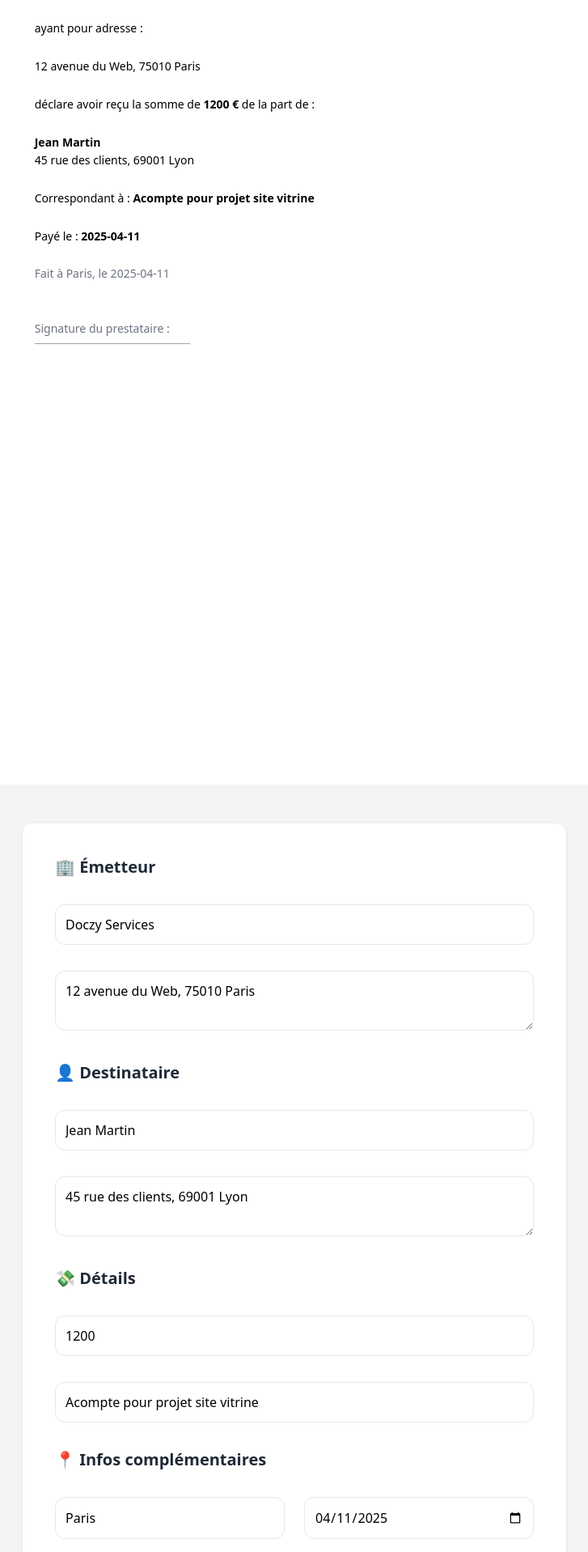
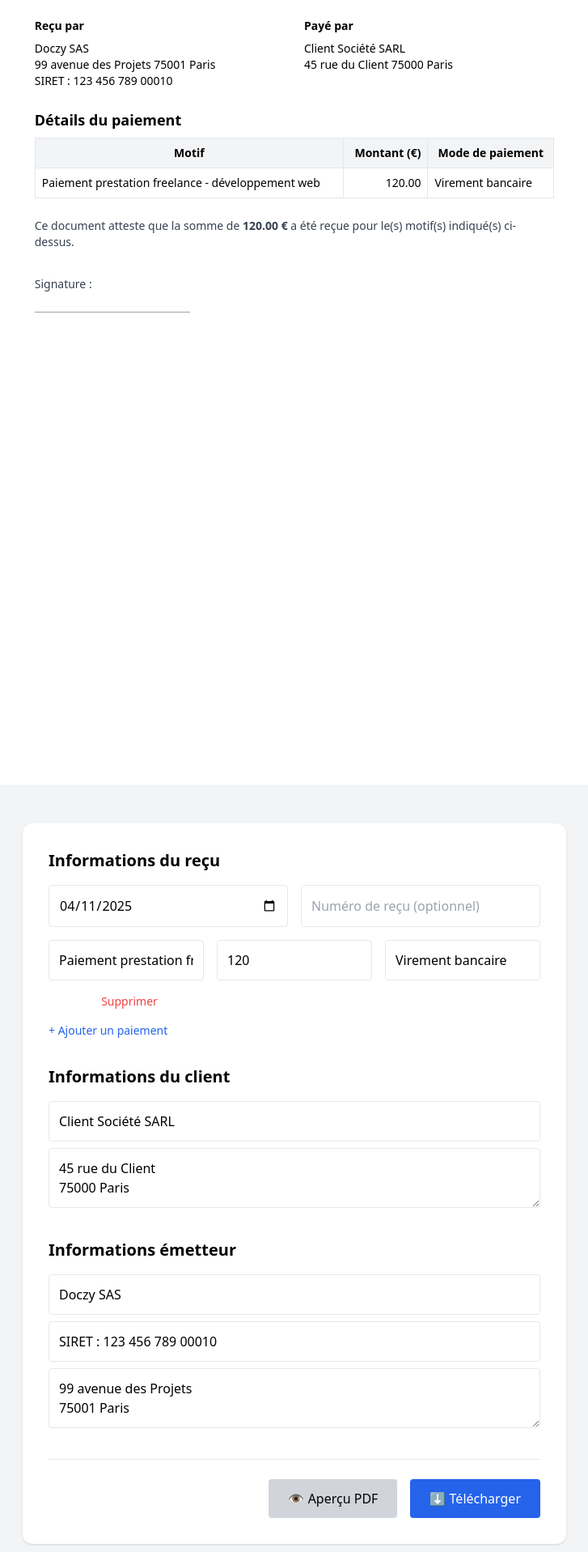
Before and after one commit to Ju-Henry1/Doczy, a Nuxt app: page /recu-paiement in a window 1280 px wide. Shown: the part 243-2160 px from the top of the page at 81% size, without its empty margins (276-1003 px from the left). Built offline with nearby package versions, Linux system fonts and the light colour scheme.

Commit message:
Recu paiemenent - Good

```diff
--- a/pages/recu-paiement.vue
+++ b/pages/recu-paiement.vue
@@ -6,70 +6,129 @@
       class="bg-white text-sm leading-relaxed space-y-6"
       style="width: 210mm; min-height: 297mm; padding: 20mm; margin: auto;"
     >
-        <h1 class="text-2xl font-bold text-center text-green-700 uppercase mb-6">Reçu de paiement</h1>
+      <h1 class="text-2xl font-bold text-center text-blue-700 uppercase">Reçu de paiement</h1>
+      <p class="text-right text-sm">Date : {{ receipt.date }}</p>
+      <p v-if="receipt.number" class="text-right text-sm text-gray-500">N° reçu : {{ receipt.number }}</p>
 
-        <p>Je soussigné <strong>{{ receipt.vendorName }}</strong>,</p>
-        <p>ayant pour adresse :</p>
-        <p>{{ receipt.vendorAddress }}</p>
+      <div class="grid grid-cols-2 gap-6 text-sm">
+        <div>
+          <h2 class="font-semibold mb-2">Reçu par</h2>
+          <p>{{ receipt.issuerName }}</p>
+          <p>{{ receipt.issuerAddress }}</p>
+          <p>{{ receipt.issuerSiret }}</p>
+        </div>
 
-        <p>déclare avoir reçu la somme de <strong>{{ receipt.amount }} €</strong> de la part de :</p>
-        <p>
-          <strong>{{ receipt.clientName }}</strong><br />
-          {{ receipt.clientAddress }}
-        </p>
+        <div>
+          <h2 class="font-semibold mb-2">Payé par</h2>
+          <p>{{ receipt.clientName }}</p>
+          <p>{{ receipt.clientAddress }}</p>
+        </div>
+      </div>
 
-        <p>Correspondant à : <strong>{{ receipt.reason }}</strong></p>
-        <p>Payé le : <strong>{{ receipt.date }}</strong></p>
+      <div class="mt-8">
+        <h2 class="font-semibold text-lg mb-2">Détails du paiement</h2>
+        <table class="w-full border text-sm">
+          <thead class="bg-gray-100">
+            <tr>
+              <th class="p-2 border">Motif</th>
+              <th class="p-2 border text-right">Montant (€)</th>
+              <th class="p-2 border">Mode de paiement</th>
+            </tr>
+          </thead>
+          <tbody>
+            <tr v-for="(line, index) in receipt.lines" :key="index">
+              <td class="p-2 border">{{ line.reason }}</td>
+              <td class="p-2 border text-right">{{ format(line.amount) }}</td>
+              <td class="p-2 border">{{ line.method }}</td>
+            </tr>
+          </tbody>
+        </table>
+      </div>
 
-        <div class="mt-10 text-sm text-gray-500">
-          <p>Fait à {{ receipt.city }}, le {{ receipt.date }}</p>
-          <p class="mt-12">Signature du prestataire :</p>
-          <div class="border-t border-gray-400 w-48 mt-2"></div>
+      <div class="mt-8 text-sm text-gray-700">
+        <p>Ce document atteste que la somme de <strong>{{ format(totalAmount) }} €</strong> a été reçue pour le(s) motif(s) indiqué(s) ci-dessus.</p>
+        <p class="mt-8">Signature :</p>
+        <div class="mt-6 border-t border-gray-400 w-48"></div>
       </div>
     </div>
 
     <!-- Formulaire -->
-      <form class="max-w-2xl mx-auto bg-white p-10 shadow rounded-xl space-y-8">
-        <h2 class="text-xl font-bold text-gray-800">🏢 Émetteur</h2>
-        <input v-model="receipt.vendorName" placeholder="Nom / entreprise" class="p-3 border rounded-xl w-full" />
-        <textarea v-model="receipt.vendorAddress" placeholder="Adresse complète" rows="2" class="p-3 border rounded-xl w-full" />
-
-        <h2 class="text-xl font-bold text-gray-800">👤 Destinataire</h2>
-        <input v-model="receipt.clientName" placeholder="Nom du client" class="p-3 border rounded-xl w-full" />
-        <textarea v-model="receipt.clientAddress" placeholder="Adresse du client" rows="2" class="p-3 border rounded-xl w-full" />
-
-        <h2 class="text-xl font-bold text-gray-800">💸 Détails</h2>
-        <input v-model.number="receipt.amount" type="number" placeholder="Montant en €" class="p-3 border rounded-xl w-full" />
-        <input v-model="receipt.reason" placeholder="Motif (ex: acompte site web)" class="p-3 border rounded-xl w-full" />
-
-        <h2 class="text-xl font-bold text-gray-800">📍 Infos complémentaires</h2>
-        <div class="grid grid-cols-2 gap-6">
-          <input v-model="receipt.city" placeholder="Ville de signature" class="p-3 border rounded-xl" />
-          <input v-model="receipt.date" type="date" class="p-3 border rounded-xl" />
+    <form class="max-w-2xl mx-auto bg-white p-8 shadow rounded-xl space-y-8">
+      <div>
+        <h2 class="text-xl font-bold mb-4">Informations du reçu</h2>
+        <div class="grid grid-cols-2 gap-4">
+          <input v-model="receipt.date" type="date" class="p-3 border rounded w-full" />
+          <input v-model="receipt.number" placeholder="Numéro de reçu (optionnel)" class="p-3 border rounded w-full" />
         </div>
 
-        <div class="flex justify-end gap-6 pt-6 border-t">
-          <button @click.prevent="generatePDF('preview')" class="bg-gray-300 px-6 py-3 rounded hover:bg-gray-400">👁️ Aperçu</button>
-          <button @click.prevent="generatePDF('download')" class="bg-green-600 text-white px-6 py-3 rounded hover:bg-green-700">⬇️ Télécharger</button>
+        <div class="space-y-4 mt-4">
+          <div
+            v-for="(line, index) in receipt.lines"
+            :key="index"
+            class="grid grid-cols-3 gap-4 items-center"
+          >
+            <input v-model="line.reason" placeholder="Motif" class="p-3 border rounded" />
+            <input v-model.number="line.amount" type="number" placeholder="Montant" class="p-3 border rounded" />
+            <input v-model="line.method" placeholder="Mode de paiement" class="p-3 border rounded" />
+            <button
+              @click.prevent="receipt.lines.splice(index, 1)"
+              class="text-red-500 text-sm ml-2"
+            >Supprimer</button>
+          </div>
+          <button
+            @click.prevent="receipt.lines.push({ reason: '', amount: 0, method: '' })"
+            class="text-blue-600 text-sm"
+          >+ Ajouter un paiement</button>
+        </div>
+      </div>
+
+      <div>
+        <h2 class="text-xl font-bold mb-4">Informations du client</h2>
+        <input v-model="receipt.clientName" placeholder="Nom du client" class="p-3 border rounded w-full mb-2" />
+        <textarea v-model="receipt.clientAddress" rows="2" placeholder="Adresse du client" class="p-3 border rounded w-full" />
+      </div>
+
+      <div>
+        <h2 class="text-xl font-bold mb-4">Informations émetteur</h2>
+        <input v-model="receipt.issuerName" placeholder="Nom de l'émetteur" class="p-3 border rounded w-full mb-2" />
+        <input v-model="receipt.issuerSiret" placeholder="SIRET / TVA" class="p-3 border rounded w-full mb-2" />
+        <textarea v-model="receipt.issuerAddress" rows="2" placeholder="Adresse de l'émetteur" class="p-3 border rounded w-full" />
+      </div>
+
+      <div class="flex justify-end gap-4 pt-6 border-t">
+        <button @click.prevent="generatePDF('preview')" type="button" class="bg-gray-300 px-6 py-3 rounded hover:bg-gray-400">👁️ Aperçu PDF</button>
+        <button @click.prevent="generatePDF('download')" type="button" class="bg-blue-600 text-white px-6 py-3 rounded hover:bg-blue-700">⬇️ Télécharger</button>
       </div>
     </form>
   </div>
 </template>
 
 <script setup>
-  import { ref, onMounted } from 'vue'
+import { ref, computed, onMounted } from 'vue'
 
 const pdfContent = ref(null)
 
 const receipt = ref({
-    vendorName: 'Doczy Services',
-    vendorAddress: '12 avenue du Web, 75010 Paris',
-    clientName: 'Jean Martin',
-    clientAddress: '45 rue des clients, 69001 Lyon',
-    amount: 1200,
-    reason: 'Acompte pour projet site vitrine',
-    city: 'Paris',
   date: new Date().toISOString().substring(0, 10),
+  number: '',
+  lines: [
+    {
+      reason: 'Paiement prestation freelance - développement web',
+      amount: 120.0,
+      method: 'Virement bancaire'
+    }
+  ],
+  clientName: 'Client Société SARL',
+  clientAddress: '45 rue du Client\n75000 Paris',
+  issuerName: 'Doczy SAS',
+  issuerSiret: 'SIRET : 123 456 789 00010',
+  issuerAddress: '99 avenue des Projets\n75001 Paris'
+})
+
+const format = (val) => Number(val).toFixed(2)
+
+const totalAmount = computed(() => {
+  return receipt.value.lines.reduce((sum, l) => sum + l.amount, 0)
 })
 
 let jsPDF, html2canvas
@@ -91,7 +150,7 @@
   if (action === 'preview') {
     const blob = pdf.output('blob')
     const url = URL.createObjectURL(blob)
-      window.open(url, '_blank')
+    window.open(url)
   } else {
     pdf.save(`recu-${receipt.value.clientName}.pdf`)
   }
```
Lines whose indentation alone changed are shown as unchanged.
